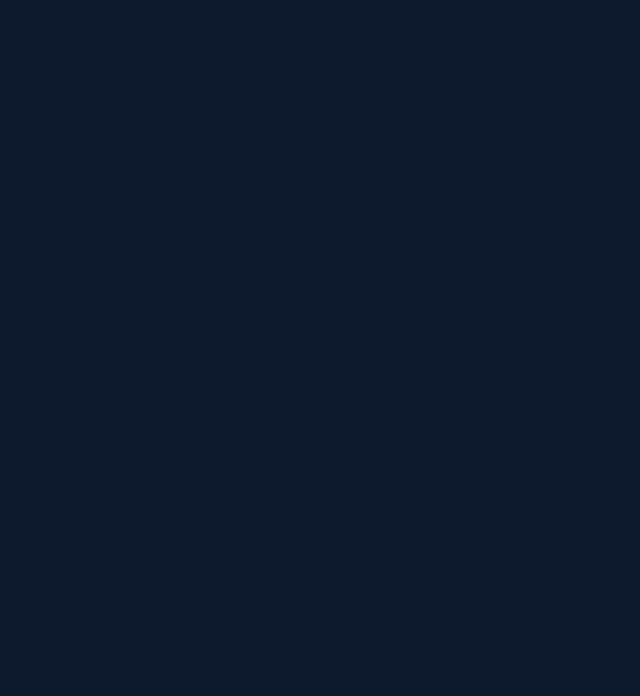
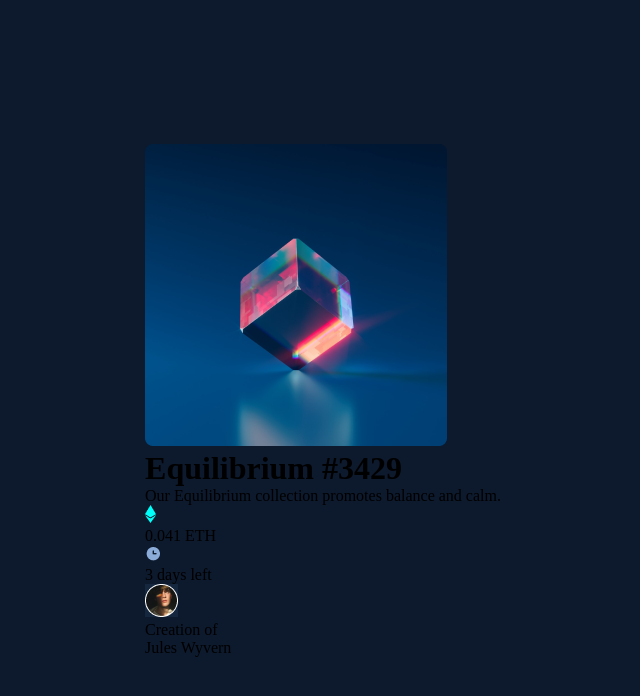
Before and after one commit to MirjalolMamirov03/nft-card-component-hw-12.02.24, a plain HTML site: page index.html in a window 1280 px wide. Shown: the whole page, without its empty margins (317-957 px from the left). Drawn offline with Linux system fonts and the light colour scheme.

Commit message:
add html code

```diff
--- a/index.html
+++ b/index.html
@@ -5,8 +5,44 @@
     <meta name="viewport" content="width=device-width, initial-scale=1.0">
     <title>Ntf-card-component</title>
     <link rel="stylesheet" href="./css/main.css">
+    <link rel="stylesheet" href="./css/all.min.css">
 </head>
 <body>
 
+    <div class="card">
+        <img src="./img/site-image.png" alt="card-img" class="card-image">
+
+        <div class="card-desc desc">
+            <h1 class="desc-title">Equilibrium #3429</h1>
+
+            <p class="desc-text">
+                Our Equilibrium collection promotes balance and calm.
+            </p>
+        </div>
+
+        <div class="card-grade grade">
+            <div class="grade-amount amount">
+                <img src="./img/icon-1.png" alt="amoun-img" class="amount-img">
+                <p class="amount-text">0.041 ETH</p>
+            </div>
+
+            <div class="grade-time time">
+                <img src="./img/icon-2.png" alt="time-img" class="time-img">
+                <p class="time-text">3 days left</p>
+            </div>
+        </div>
+
+        <div class="card-footer footer">
+            <div class="footer-line"></div>
+
+            <div class="footer-desc">
+                <img src="./img/person-image.png" alt="footer-image" class="footer-image">
+                <p class="footer-creation">Creation of</p>
+                <p class="footer-name">Jules Wyvern</p>
+            </div>
+        </div>
+
+    </div>
+
 </body>
 </html>
```
